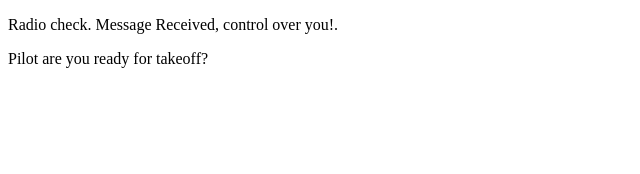
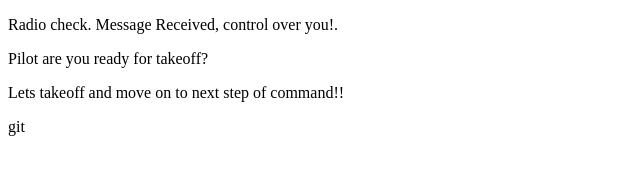
Before and after one commit to Pauts178/communication-log, a plain HTML site: page index.html in a window 1280 px wide. Shown: the whole page, without its empty margins (0-640 px from the left). Drawn offline with Linux system fonts and the light colour scheme.

Commit message:
move on to next cmd

```diff
--- a/index.html
+++ b/index.html
@@ -3,5 +3,6 @@
    <body>
       <p>Radio check. Message Received, control over you!.</p>
       <p>Pilot are you ready for takeoff?</p>
+      <p>Lets takeoff and move on to next step of command!!</p>
    </body>
-</html>
+</html> git
```
